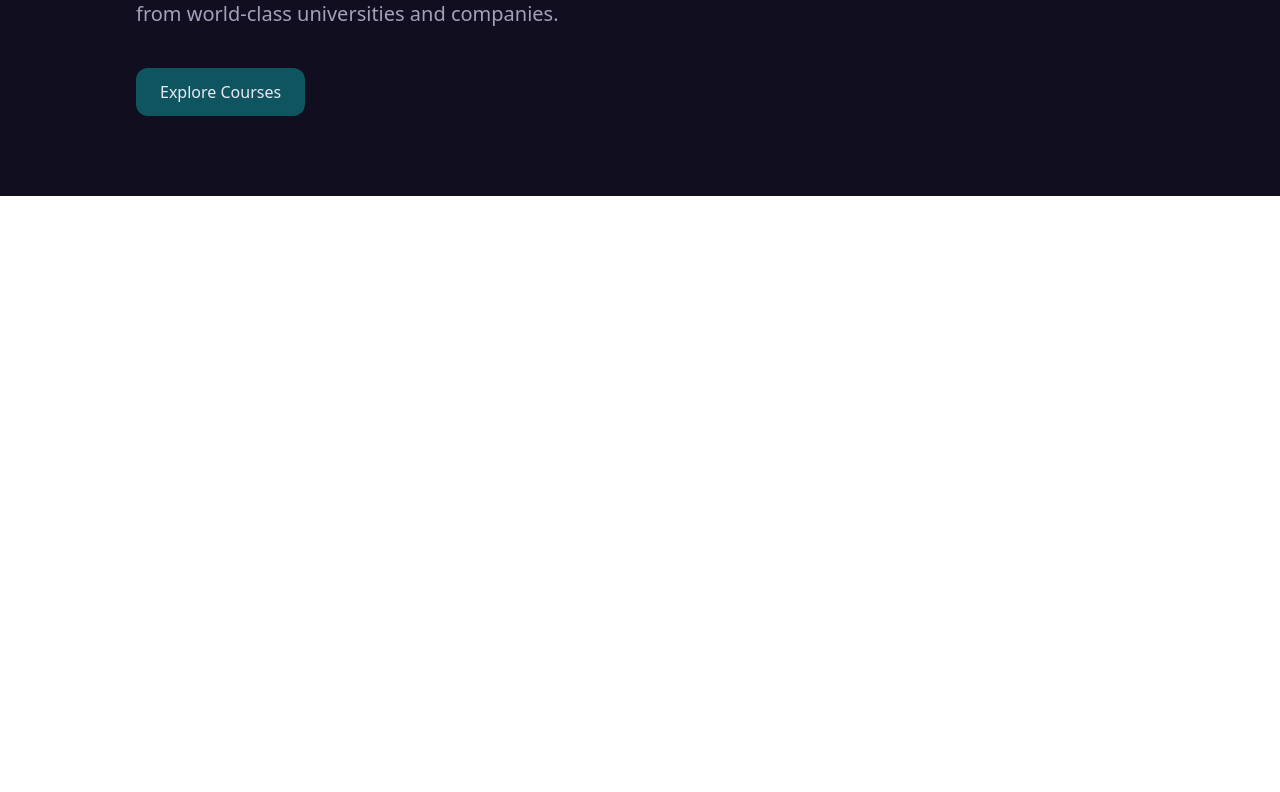
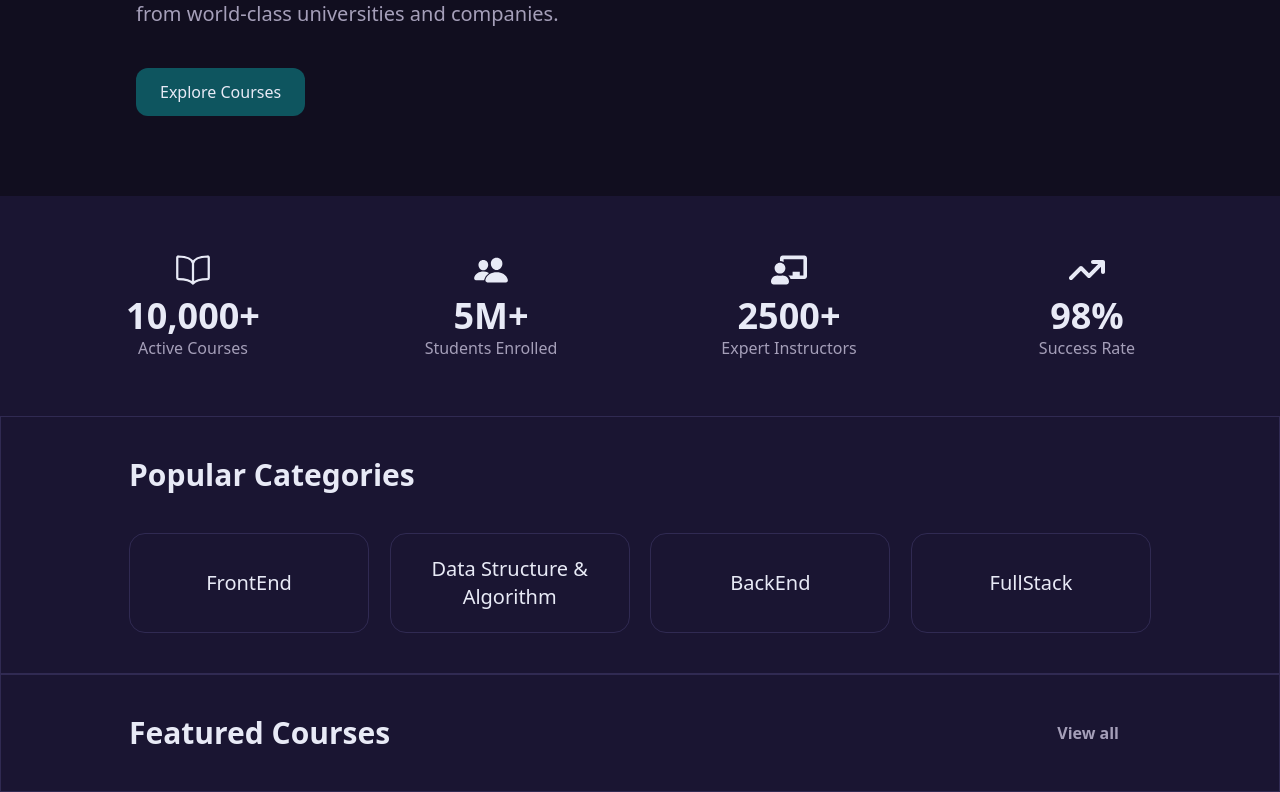
Before and after one commit to mdnaseeransari/Skill_India, a React (Vite) app in the folder client/: page / in a window 1280 px wide. Shown: the part 308-1100 px from the top of the page. Before the commit the page ends 800 px from the top, so only its background shows below. Built offline with nearby package versions, Linux system fonts and the light colour scheme.

Commit message:
added some more seciton in home

```diff
--- a/client/component/Home.jsx
+++ b/client/component/Home.jsx
@@ -1,5 +1,9 @@
 import React from 'react'
 import { Link } from "react-router-dom";
+import { IoBookOutline, IoPeople } from "react-icons/io5";
+import { FaChalkboardTeacher } from "react-icons/fa";
+import { FaArrowTrendUp } from "react-icons/fa6";
+
 
 const Home = () => {
   return (
@@ -22,9 +26,60 @@ const Home = () => {
           </button></Link>
 
         </div>
+      </div>
+
+      <div className="bg-secondary text-primary p-6 sm:p-14 grid grid-cols-2 sm:grid-cols-4 gap-6 justify-items-center">
+        <div className="flex flex-col items-center text-center">
+          <IoBookOutline className="text-3xl sm:text-4xl mb-2" />
+          <p className="font-bold text-3xl sm:text-4xl">10,000+</p>
+          <p className="text-sm sm:text-base text-secondary">Active Courses</p>
+        </div>
+
+        <div className="flex flex-col items-center text-center">
+          <IoPeople className="text-3xl sm:text-4xl mb-2" />
+          <p className="font-bold text-3xl sm:text-4xl">5M+</p>
+          <p className="text-sm sm:text-base text-secondary">Students Enrolled</p>
+        </div>
+
+        <div className="flex flex-col items-center text-center">
+          <FaChalkboardTeacher className="text-3xl sm:text-4xl mb-2" />
+          <p className="font-bold text-3xl sm:text-4xl">2500+</p>
+          <p className="text-sm sm:text-base text-secondary">Expert Instructors</p>
+        </div>
+
+        <div className="flex flex-col items-center text-center">
+          <FaArrowTrendUp className="text-3xl sm:text-4xl mb-2" />
+          <p className="font-bold text-3xl sm:text-4xl">98%</p>
+          <p className="text-sm sm:text-base text-secondary">Success Rate</p>
+        </div>
+      </div>
 
 
+      <div className='bg-secondary border border-color p-10 text-primary'>
+        <h1 className="text-primary font-bold text-3xl mx-4 md:mx-22">Popular Categories</h1>
+        <div className='flex flex-wrap justify-between mt-10 gap-4 mx-4 md:mx-22 '>
+          {["FrontEnd", "Data Structure & Algorithm", "BackEnd", "FullStack"].map((cat, index) => (
+            <Link key={index} to='/course'>
+              <div
+                key={index}
+                className='border border-color w-60 h-25 flex items-center justify-center rounded-2xl cursor-pointer text-xl text-center hover-text-accent-primary'
+              >
+                {cat}
+              </div>
+            </Link>
+          ))}
+        </div>
       </div>
+
+      <div className='bg-secondary border border-color p-10 text-primary'>
+        <div className='flex justify-between items-center'>
+          <h1 className="text-primary font-bold text-3xl mx-4 md:mx-22">Featured Courses</h1>
+          <Link to="/course">
+            <p className='mr-4 md:mr-30 text-secondary hover-text-accent-primary font-bold'>View all</p>
+          </Link>
+        </div>
+      </div>
+
 
     </>
   )
```
